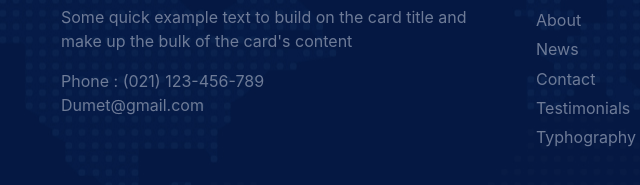
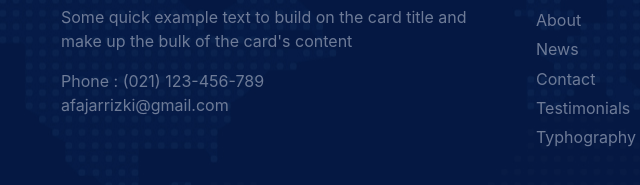
Before and after one commit to afajarrizki/designficube, a plain HTML site: page index.html in a window 1280 px wide. Shown: the part 2334-2519 px from the top of the page, 24-664 px from the left. Drawn offline with nearby package versions, Linux system fonts and the light colour scheme.

Commit message:
Update index.html

```diff
--- a/index.html
+++ b/index.html
@@ -153,7 +153,7 @@
           <div class="col-md-5">
             <h3>Our Contact</h3>
             <p>Some quick example text to build on the card title and make up the bulk of the card's content</p>
-            <p>Phone : (021) 123-456-789 <br> Dumet@gmail.com</p>
+            <p>Phone : (021) 123-456-789 <br> afajarrizki@gmail.com</p>
           </div>
           <div class="col-md-5">
             <div class="row">
```
